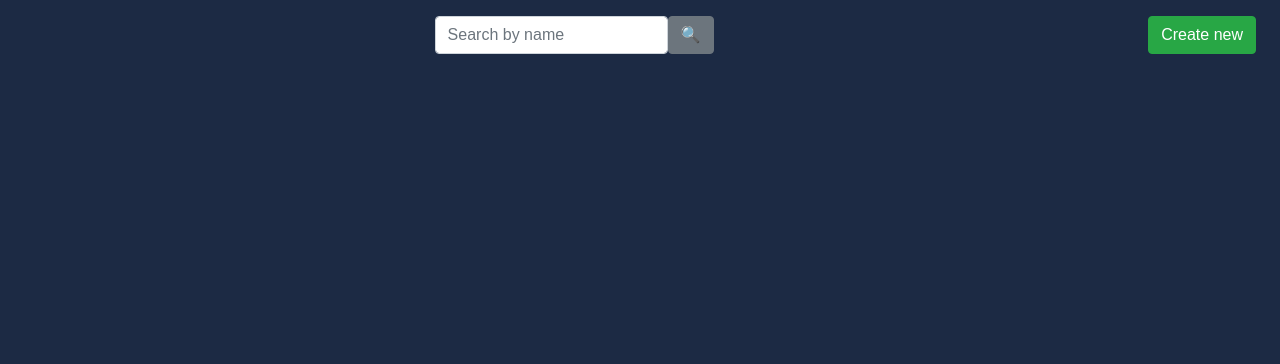
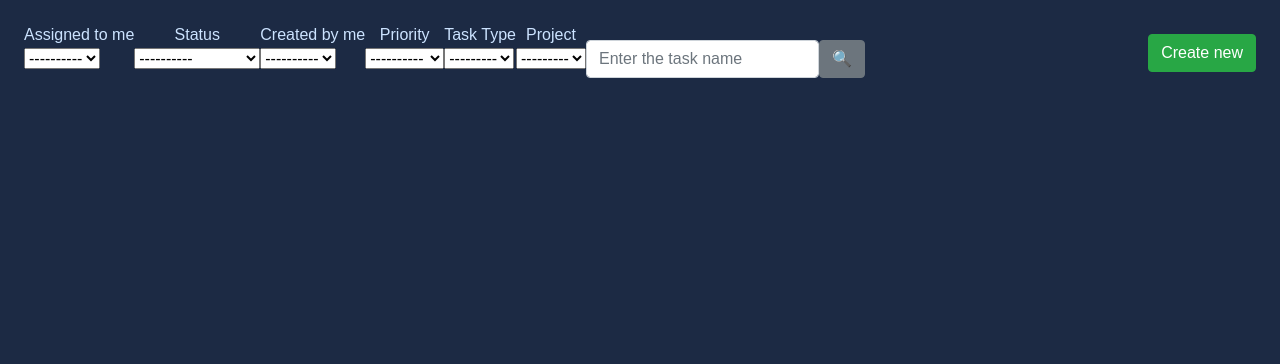
Before and after one commit to sosunovych-andrii/task-manager, a Django app: page /tasks/ in a window 1280 px wide. Shown: the part 56-420 px from the top of the page. Run offline with Django 5.2, Linux system fonts and the light colour scheme; the visitor is signed in with stand-in values (Sample User, id 1); data that the repository does not hold is empty; some libraries are stand-ins or nearby versions.

Commit message:
Extend search form with additional fields

```diff
--- a/core/forms.py
+++ b/core/forms.py
@@ -3,7 +3,7 @@ from django.contrib.auth.forms import UserCreationForm, UserChangeForm
 from django.forms import ModelForm, Form
 from django import forms
 
-from core.models import Worker, Task
+from core.models import Worker, Task, TaskType, Project, Position
 
 
 class SignUpForm(UserCreationForm):
@@ -107,26 +107,76 @@ class ProjectSearchForm(Form):
         required=False,
         label="",
         widget=forms.TextInput(
-            attrs={"placeholder": "Search by name"}
+            attrs={"placeholder": "Entet the project name"}
         )
     )
 
 
 class WorkerSearchForm(Form):
+    position = forms.ModelChoiceField(
+        queryset=Position.objects.all(),
+        required=False,
+        widget=forms.Select(attrs={"class": "select-field"}),
+        label="Position"
+    )
+    project = forms.ModelChoiceField(
+        queryset=Project.objects.all(),
+        required=False,
+        widget=forms.Select(attrs={"class": "select-field"}),
+        label="Project"
+    )
     username = forms.CharField(
         required=False,
         label="",
         widget=forms.TextInput(
-            attrs={"placeholder": "Search by username"}
+            attrs={"placeholder": "Enter the username"}
         )
     )
 
 
 class TaskSearchForm(Form):
+    assigned_to_me = forms.ChoiceField(
+        choices=[("", "----------"), ("yes", "Yes"), ("no", "No")],
+        required=False,
+        widget=forms.Select(attrs={"class": "select-field"}),
+        label="Assigned to me"
+    )
+    status = forms.ChoiceField(
+        choices=[("", "----------"), ("done", "Completed"), ("not_done", "Not completed")],
+        required=False,
+        widget=forms.Select(attrs={"class": "select-field"}),
+        label="Status"
+    )
+    created_by_me = forms.ChoiceField(
+        choices=[("", "----------"), ("yes", "Yes"), ("no", "No")],
+        required=False,
+        widget=forms.Select(attrs={"class": "select-field"}),
+        label="Created by me"
+    )
+    priority = forms.ChoiceField(
+        choices=[("", "----------")] + Task.PRIORITY_CHOICES,
+        required=False,
+        widget=forms.Select(attrs={"class": "select-field"}),
+        label="Priority"
+    )
+    task_type = forms.ModelChoiceField(
+        queryset=TaskType.objects.all(),
+        required=False,
+        widget=forms.Select(attrs={"class": "select-field"}),
+        label="Task Type"
+    )
+    project = forms.ModelChoiceField(
+        queryset=Project.objects.all(),
+        required=False,
+        widget=forms.Select(attrs={"class": "select-field"}),
+        label="Project"
+    )
     name = forms.CharField(
         required=False,
         label="",
         widget=forms.TextInput(
-            attrs={"placeholder": "Search by name"}
+            attrs={
+                "placeholder": "Enter the task name"
+            }
         )
     )
--- a/core/views.py
+++ b/core/views.py
@@ -8,6 +8,7 @@ from django.http import HttpRequest, HttpResponse, HttpResponseRedirect
 from django.shortcuts import render, redirect, get_object_or_404
 from django.urls import reverse_lazy
 from django.views import generic
+from django.utils import timezone
 
 from core.forms import (
     SignUpForm,
@@ -98,16 +99,25 @@ class WorkerListView(LoginRequiredMixin, generic.ListView):
         ).annotate(tasks_count=Count("assigned_tasks"))
 
         form = WorkerSearchForm(self.request.GET)
-        if form.is_valid():
-            return queryset.filter(username__icontains=form.cleaned_data["username"])
+        if not form.is_valid():
+            return queryset
+
+        data = form.cleaned_data
+        if data["position"]:
+            queryset = queryset.filter(position=data["position"])
+        if data["project"]:
+            queryset = queryset.filter(project=data["project"])
+        if data["username"]:
+            queryset = queryset.filter(username__icontains=data["username"])
         return queryset
 
     def get_context_data(self, *, object_list=None, **kwargs) -> dict:
         context = super().get_context_data(**kwargs)
-        username = self.request.GET.get("username", "")
-        context["search_form"] = WorkerSearchForm(
-            initial={"username": username}
-        )
+        context["search_form"] = WorkerSearchForm(initial={
+            "position": self.request.GET.get("position", ""),
+            "project": self.request.GET.get("project", ""),
+            "username": self.request.GET.get("username", ""),
+        })
         return context
 
 
@@ -126,16 +136,46 @@ class TaskListView(LoginRequiredMixin, generic.ListView):
             "task_type", "project", "assignee"
         )
         form = TaskSearchForm(self.request.GET)
-        if form.is_valid():
-            return queryset.filter(name__icontains=form.cleaned_data["name"])
+        if not form.is_valid():
+            return queryset
+
+        data = form.cleaned_data
+        if data["assigned_to_me"] == "yes":
+            queryset = queryset.filter(assignee=self.request.user)
+        if data["assigned_to_me"] == "no":
+            queryset = queryset.exclude(assignee=self.request.user)
+        if data["created_by_me"] == "yes":
+            queryset = queryset.filter(created_by=self.request.user)
+        if data["created_by_me"] == "no":
+            queryset = queryset.exclude(created_by=self.request.user)
+        if data["status"] == "done":
+            queryset = queryset.filter(is_completed=True)
+        if data["status"] == "not_done":
+            queryset = queryset.filter(is_completed=False)
+        if data["name"]:
+            queryset = queryset.filter(name__icontains=data["name"])
+        if data["priority"]:
+            queryset = queryset.filter(priority=data["priority"])
+        if data["task_type"]:
+            queryset = queryset.filter(task_type=data["task_type"])
+        if data["project"]:
+            queryset = queryset.filter(project=data["project"])
+
         return queryset
 
     def get_context_data(self, *, object_list = ..., **kwargs) -> dict:
         context = super().get_context_data(**kwargs)
-        name = self.request.GET.get("name", "")
-        context["search_form"] = TaskSearchForm(
-            initial={"name": name}
-        )
+        context["now"] = timezone.now()
+        context["search_form"] = TaskSearchForm(initial={
+            "name": self.request.GET.get("name", ""),
+            "status": self.request.GET.get("status", ""),
+            "assigned_to_me": self.request.GET.get("assigned_to_me", ""),
+            "created_by_me": self.request.GET.get("created_by_me", ""),
+            "priority": self.request.GET.get("priority", ""),
+            "task_type": self.request.GET.get("task_type", ""),
+            "project": self.request.GET.get("project", ""),
+        })
+
         return context
 
 
@@ -262,7 +302,7 @@ def task_mark_completed(request: HttpRequest, pk: int) -> HttpResponseRedirect:
         raise PermissionDenied
     if request.method == "POST":
         task.is_completed = True
-        task.save()
+        Task.objects.filter(pk=pk).update(is_completed=True)
         if task.assignee:
             task.assignee.completed_tasks += 1
             task.assignee.save()
--- a/templates/core/task_list.html
+++ b/templates/core/task_list.html
@@ -3,11 +3,19 @@
 
 {% block content %}
   <div class="d-flex justify-content-between align-items-center mt-3">
-    <form method="get" action="" class="form-inline ml-auto mr-auto">
-      {{ search_form|crispy }}
-      <button type="submit" class="btn btn-secondary mb-3">🔍</button>
+    <form method="get" action="" class="form-inline ml-4 mr-auto">
+      {% for field in search_form %}
+        {% if field != search_form.name %}
+          {{ field|as_crispy_field }}
+        {% else %}
+          <div class="mt-4">
+            {{ field|as_crispy_field }}
+          </div>
+        {% endif %}
+      {% endfor %}
+      <button type="submit" class="btn btn-secondary mt-2">🔍</button>
     </form>
-    <a href="{% url 'core:task-create' %}" class="btn btn-success mr-4 mb-3">Create new</a>
+    <a href="{% url 'core:task-create' %}" class="btn btn-success mr-4 mb-1">Create new</a>
   </div>
 
   <div class="grid">
```
Also changed, not shown: templates/core/worker_list.html (+12 -4 lines).
